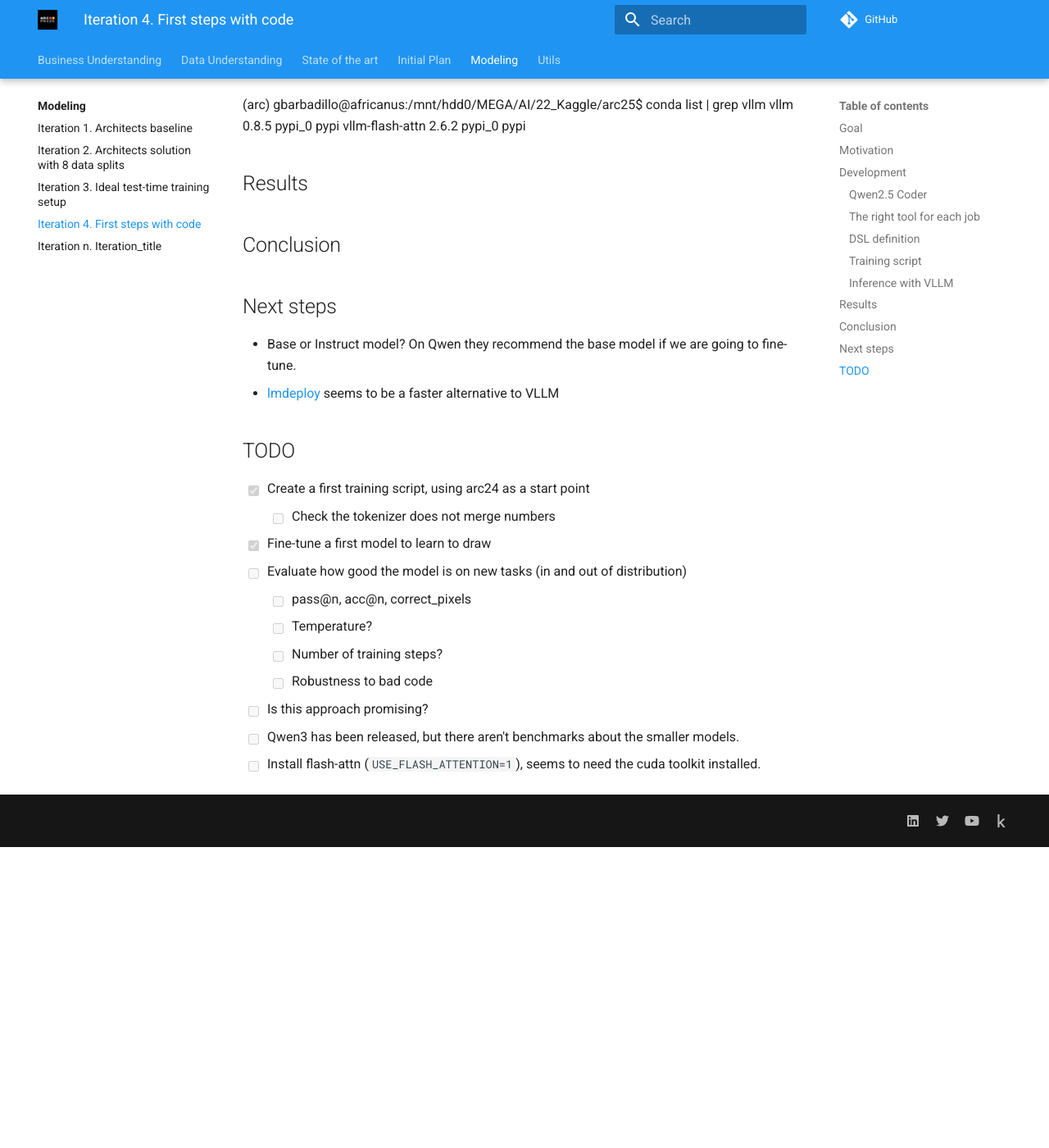
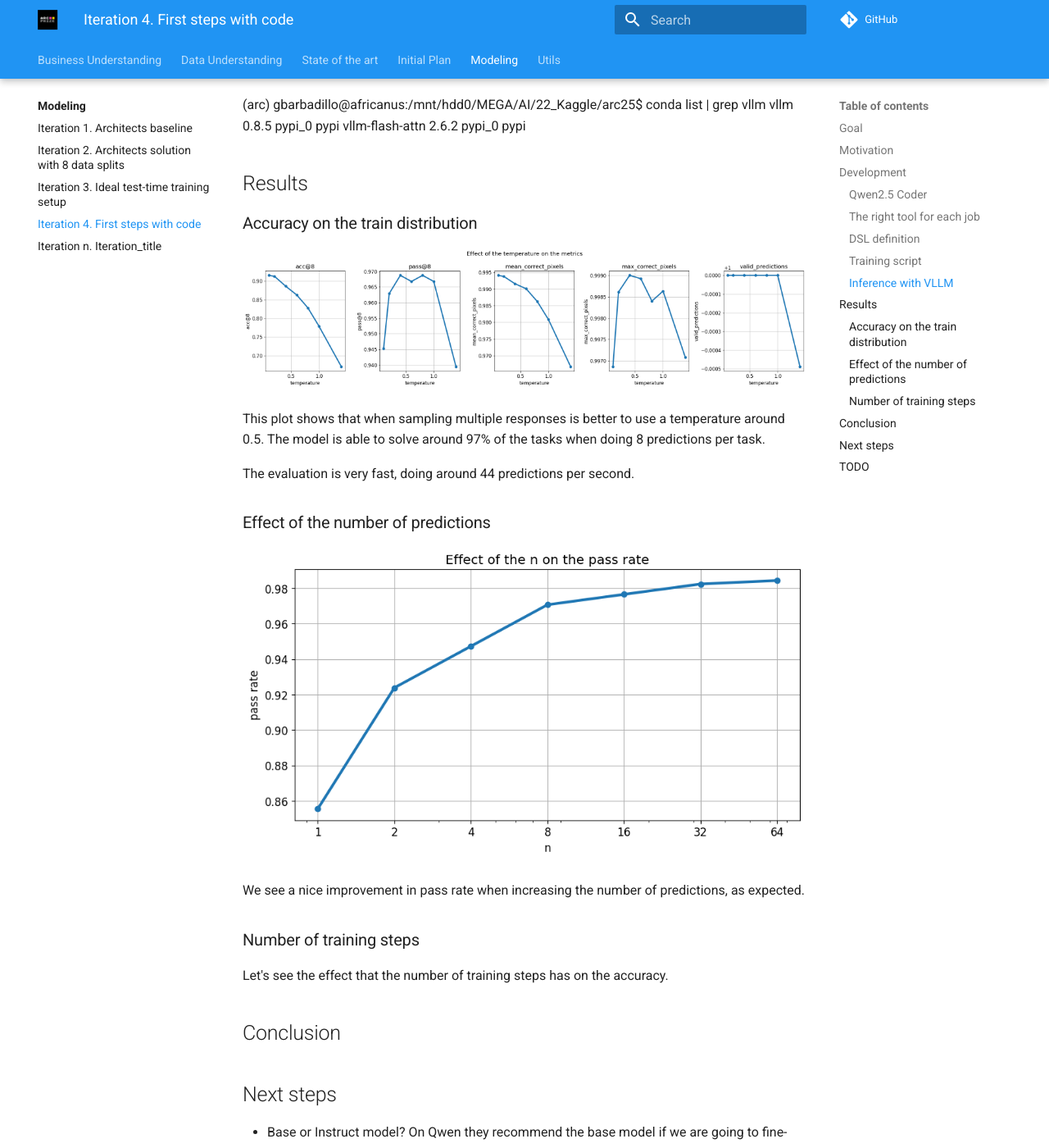
Before and after one commit to ironbar/arc25, an MkDocs documentation site: the page built from docs/modeling/Iteration_04_first_steps_with_code.md, in a window 1280 px wide and 1400 px high, scrolled down 3029 px. Shown: the whole window at 82% size. Built offline with MkDocs 1.6.1 and Material for MkDocs 9.7.7, drawn with Linux system fonts in a browser that asks for light colours; comment, search, counter and statistics services are not loaded; before the commit the page ends 4062 px from its top, so only the background shows below that.

Commit message:
reporting results from evaluation

```diff
--- a/docs/modeling/Iteration_04_first_steps_with_code.md
+++ b/docs/modeling/Iteration_04_first_steps_with_code.md
@@ -84,6 +84,25 @@ vllm-flash-attn           2.6.2                    pypi_0    pypi
 
 ## Results
 
+### Accuracy on the train distribution
+
+![alt text](res/1746187051862_image.png)
+
+This plot shows that when sampling multiple responses is better to use a temperature around 0.5.
+The model is able to solve around 97% of the tasks when doing 8 predictions per task.
+
+The evaluation is very fast, doing around 44 predictions per second.
+
+### Effect of the number of predictions
+
+![](res/2025-05-02-14-25-45.png)
+
+We see a nice improvement in pass rate when increasing the number of predictions, as expected.
+
+### Number of training steps
+
+Let's see the effect that the number of training steps has on the accuracy.
+
 ## Conclusion
 
 ## Next steps
@@ -97,8 +116,8 @@ vllm-flash-attn           2.6.2                    pypi_0    pypi
   - [ ] Check the tokenizer does not merge numbers
 - [x] Fine-tune a first model to learn to draw
 - [ ] Evaluate how good the model is on new tasks (in and out of distribution)
-  - [ ] pass@n, acc@n, correct_pixels
-  - [ ] Temperature?
+  - [x] pass@n, acc@n, correct_pixels
+  - [x] Temperature?
   - [ ] Number of training steps?
   - [ ] Robustness to bad code
 - [ ] Is this approach promising?
```
Also changed, not shown: docs/modeling/res/1746187051862_image.png (added), docs/modeling/res/2025-05-02-14-25-45.png (added), 1 other file.
